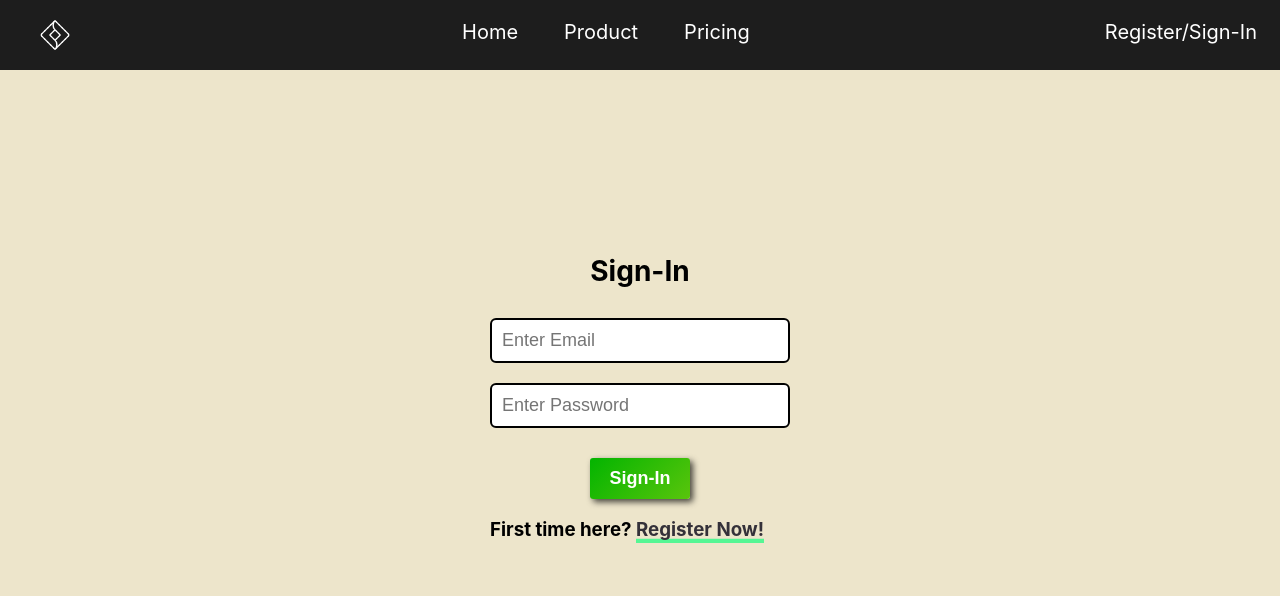
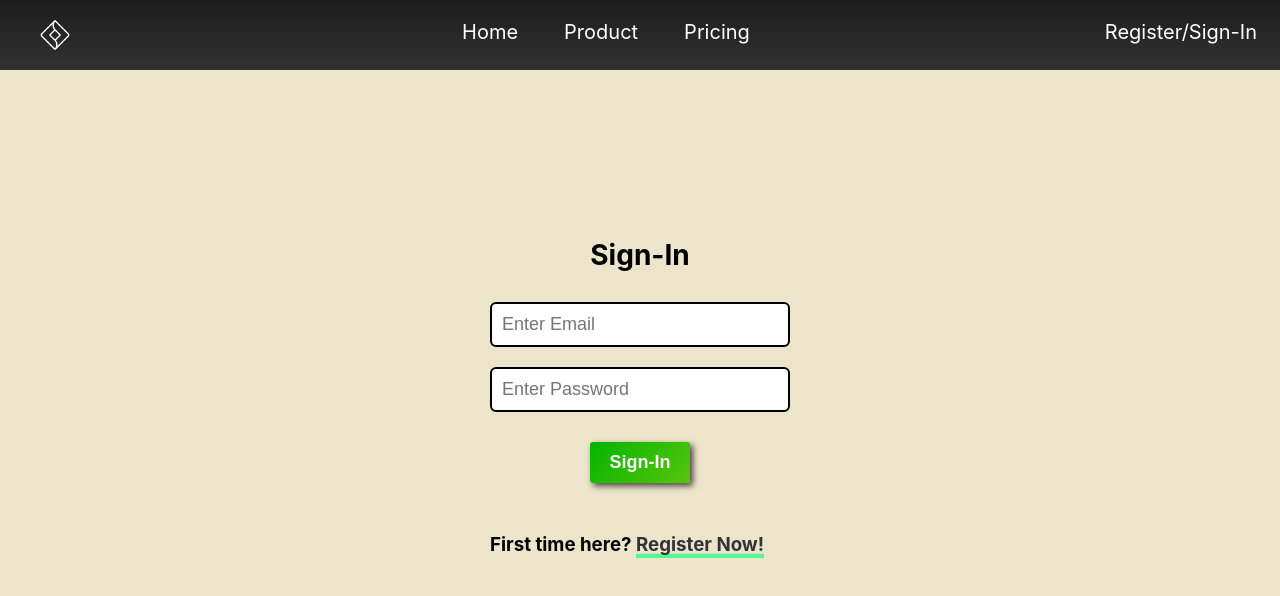
Before and after one commit to aryansharma15/user-auth, a React (Create React App) app: page /login in a window 1280 px wide. Shown: the top 596 px of the page. Built offline with nearby package versions, Linux system fonts and the light colour scheme.

Commit message:
ins supabase

```diff
--- a/package.json
+++ b/package.json
@@ -3,6 +3,8 @@
   "version": "0.1.0",
   "private": true,
   "dependencies": {
+    "@supabase/auth-ui-react": "^0.4.2",
+    "@supabase/supabase-js": "^2.26.0",
     "@testing-library/jest-dom": "^5.16.5",
     "@testing-library/react": "^13.4.0",
     "@testing-library/user-event": "^13.5.0",
--- a/src/App.css
+++ b/src/App.css
@@ -26,6 +26,10 @@ body{
 .hed h2{
   font-size: 28px;
   text-align: center;
+}
+
+.hed>h3{
+  margin-top: 50px;
 }
 
 .hed>h3 a{
@@ -144,6 +148,7 @@ input{
 
 .navbar{
   background-color: #1d1d1d;
+  background: linear-gradient( #1d1d1d, #313131);
   padding: 20px 40px;
 
   display: flex;
@@ -162,8 +167,13 @@ input{
   margin-left: 100px;
 }
 
-.land-nav-a>a:hover, .land-nav-b>a:hover{
+.land-nav-a>a:hover{
   background-color: #000000;
+  transition: 400ms ease-in-out;
+}
+
+.land-nav-b>a:hover{
+  background-color: #0021c5;
   transition: 400ms ease-in-out;
 }
 
```
Also changed, not shown: 1 other file (tests, documents, lock files or other folders).
